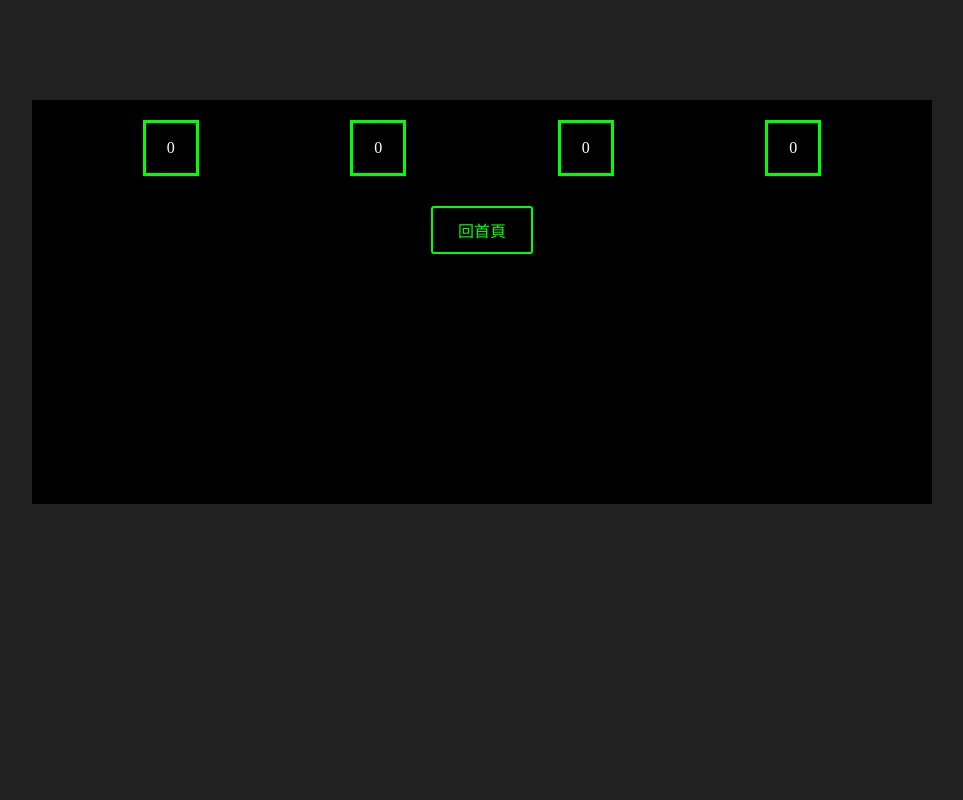
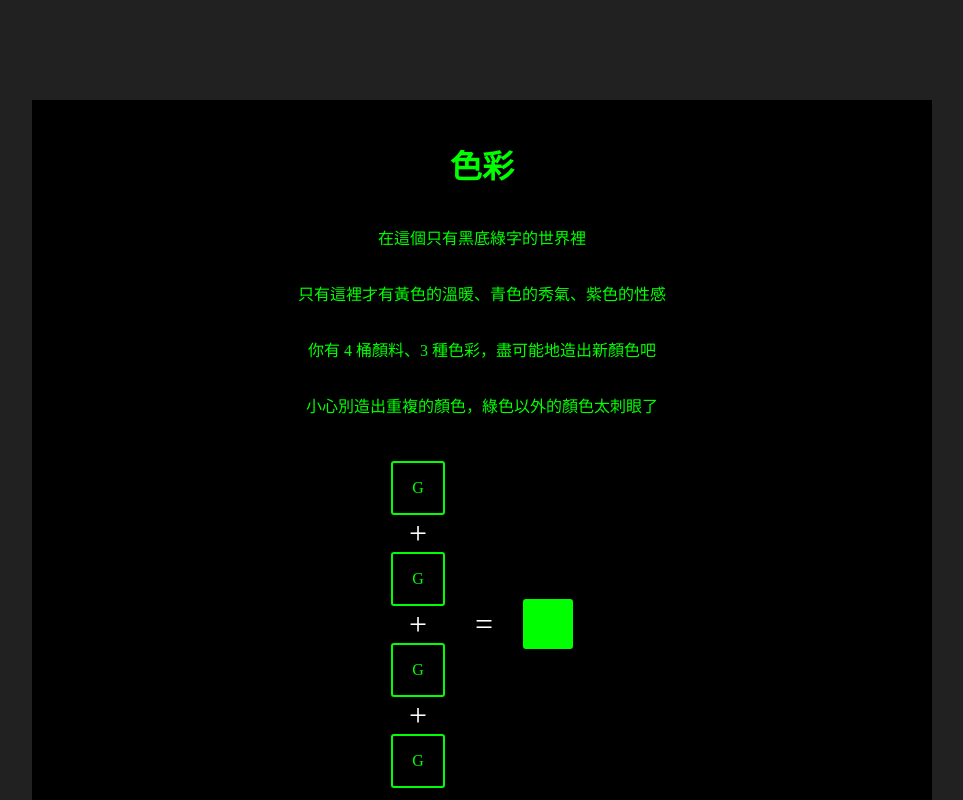
Before and after one commit to HiZollo/hz4ann-flag, a Next.js app: page /levels/2 in a window 1280 px wide. Shown: the top 800 px of the page, without its empty margins (158-1121 px from the left). Built offline with nearby package versions, Linux system fonts and the light colour scheme.

Commit message:
feature: fliptrip ui

```diff
--- a/data/flags.json
+++ b/data/flags.json
@@ -1,5 +1,6 @@
 {
   "START_UP": "hz4ann_flag_81c715dd",
   "LIGHTS_UP": "hz4ann_flag_d6f0f3a2",
-  "CLICK_BUTTON": "hz4ann_flag_81c715dd"
+  "CLICK_BUTTON": "hz4ann_flag_81c715dd",
+  "FLIP_TRIP": "hz4ann_flag_13937d8b"
 }
--- a/pages/levels/2.tsx
+++ b/pages/levels/2.tsx
@@ -3,11 +3,20 @@ import $ from "classnames";
 import styles from '@/styles/FlipTrip.module.css'
 import { FlipTrip } from "@/utils/FlipTrip";
 import { PopupWrapper } from '@/components/popup'
+import { Button } from "@/components/button";
+import Flags from '@/data/flags.json';
 
 const COLORS = 3;
 const SIZE = 4;
 
-interface ButtonProps {
+interface FlipTripPiecesProps {
+  size: number;
+  states: number[];
+  ended: boolean;
+  flip(position: number): void
+}
+
+interface FlipTripPieceProps {
   position: number
   color: number
   disabled: boolean
@@ -20,7 +29,8 @@ interface PopupOpenType {
 }
 
 export default function() {
-  const [game] = useState(new FlipTrip(COLORS, SIZE));
+  const [game, setGame] = useState(new FlipTrip(COLORS, SIZE));
+  const [size, _setSize] = useState(SIZE);
   const [ended, setEnded] = useState(false);
   const [, refresh] = useState(false);
   const [open, updateOpen] = useReducer(
@@ -29,6 +39,8 @@ export default function() {
   )
 
   function flip(position: number) {
+    if (ended) return;
+
     game.flip(position);
 
     if (game.endStatus) {
@@ -42,37 +54,84 @@ export default function() {
         updateOpen({ lose: true })
       }
 
-
       return;
     }
 
     refresh(v => !v);
   }
 
+  function restart() {
+    setGame(new FlipTrip(COLORS, size));
+    setEnded(false);
+  }
+
   return (
     <>
-      <div className={styles.fliptrip}>{
-        Array.from({ length: SIZE }, (_, i) => {
-          return <Button key={i} position={i} color={game.state[i]} disabled={ended} flip={flip} />
-        })
-      }</div>
+      <h1>色彩</h1>
+
+      <p>在這個只有黑底綠字的世界裡</p>
+      <p>只有這裡才有黃色的溫暖、青色的秀氣、紫色的性感</p>
+      <p>你有 {size} 桶顏料、{COLORS} 種色彩，盡可能地造出新顏色吧</p>
+      <p>小心別造出重複的顏色，綠色以外的顏色太刺眼了</p>
+
+      <br />
+
+      <div className={styles.fliptrip}>
+        <FlipTripPieces size={size} ended={ended} states={game.states} flip={flip} />
+        <div style={{ fontSize: '2em', margin: 30, color: ended ? 'gray' : 'white' }}>=</div>
+        <div className={styles.fliptripResult} style={{ backgroundColor: getColor(game.states, ended) }}></div>
+      </div>
       <PopupWrapper open={open.win} handleClose={() => updateOpen({ win: false })}>
-        你贏了！
+        你完美地展示了所有可能不同的顏色，拿去吧，這面旗是屬於你的：{Flags.FLIP_TRIP}
       </PopupWrapper>
       <PopupWrapper open={open.lose} handleClose={() => updateOpen({ lose: false })}>
-        你輸了！
+        這個顏色已經出現過了，仔細思考再行動吧，你對色彩的敏銳度還是不夠
       </PopupWrapper>
+
+      <br />
+
+      <Button text='重新來過' onClick={restart} />
     </>
   );
 }
 
-function Button({ position, color, disabled, flip }: ButtonProps) {
+const styleTable = [styles.green, styles.blue, styles.red];
+const textTable = ['G', 'B', 'R'];
+
+function FlipTripPieces({ size, ended, states, flip }: FlipTripPiecesProps) {
+  const contents = [
+    <FlipTripPiece key={0} position={0} color={states[0]} disabled={ended} flip={flip} />
+  ];
+
+  for (let i = 1; i < size; i++) {
+    contents.push(
+      <div key={-i} style={{ fontSize: '2em', color: ended ? 'gray' : 'white' }}>+</div>,
+      <FlipTripPiece key={i} position={i} color={states[i]} disabled={ended} flip={flip} />
+    );
+  }
+
+  return (
+    <div className={styles.fliptripPieces}>{contents}</div>
+  );
+}
+
+function FlipTripPiece({ position, color, disabled, flip }: FlipTripPieceProps) {
   return (
     <div
-      className={$(styles.fliptripPiece, {
+      className={$(styles.fliptripPiece, styleTable[color], {
         [styles.disabled]: disabled
       })}
       onClick={() => flip(position)}
-    >{color}</div>
+    >{textTable[color]}</div>
   );
 }
+
+function getColor(states: number[], ended: boolean) {
+  const temp = Array.from({ length: COLORS }, () => 0);
+  states.forEach(s => temp[(s+1)%3] += 255 / states.length);
+
+  const coef = 255 / Math.max(...temp);
+  const colors = temp.map(t => t * coef).map(s => Math.trunc(ended ? (s/2) : s));
+
+  return `rgb(${colors.join(',')})`;
+}
--- a/styles/FlipTrip.module.css
+++ b/styles/FlipTrip.module.css
@@ -1,27 +1,98 @@
 .fliptrip {
   width: 100%;
+  padding: 10px;
   display: flex;
+  justify-content: center;
+  align-items: center;
+}
+
+.fliptripPieces {
+  display: flex;
+  flex-direction: column;
   justify-content: space-around;
+  align-items: center;
+}
+
+.fliptripResult {
+  width: 50px;
+  height: 50px;
+  border-radius: 3px;
+  display: flex;
+  justify-content: center;
+  align-items: center;
+  transition: all 400ms;
 }
 
 .fliptripPiece {
   width: 50px;
   height: 50px;
-  color: white;
-  border: 3px solid #01ff01;
+  border-radius: 3px;
   display: flex;
   justify-content: center;
   align-items: center;
+  transition: all 400ms;
+}
+
+.fliptripPiece.red {
+  color: #ff0101;
+  border: 2px solid #ff0101;
+}
+
+.fliptripPiece.green {
+  color: #01ff01;
+  border: 2px solid #01ff01;
+}
+
+.fliptripPiece.blue {
+  color: #0101ff;
+  border: 2px solid #0101ff;
+}
+
+.fliptripPiece.red:hover {
+  background-color: #ff0101;
+}
+
+.fliptripPiece.green:hover {
+  background-color: #01ff01;
+}
+
+.fliptripPiece.blue:hover {
+  background-color: #0101ff;
+}
+
+.fliptripPiece.red.disabled {
+  border-color: #800;
+}
+
+.fliptripPiece.green.disabled {
+  border-color: #080;
+}
+
+.fliptripPiece.blue.disabled {
+  border-color: #008;
+}
+
+.fliptripPiece.red.disabled {
+  border-color: #800;
+  color: #800;
+}
+
+.fliptripPiece.green.disabled {
+  border-color: #080;
+  color: #080;
+}
+
+.fliptripPiece.blue.disabled {
+  border-color: #008;
+  color: #008;
 }
 
 .fliptripPiece:hover {
   cursor: pointer;
+  color: black;
 }
 
-.disabled {
-  border: 3px solid green;
-}
-
-.disabled:hover {
+.fliptripPiece.disabled:hover {
+  background-color: transparent;
   cursor: not-allowed;
 }
--- a/utils/FlipTrip.ts
+++ b/utils/FlipTrip.ts
@@ -1,7 +1,7 @@
 class FlipTrip {
   public colors: number;
   public size: number;
-  public state: number[];
+  public states: number[];
   public endStatus?: string;
 
   private perms: number[];
@@ -17,7 +17,7 @@ class FlipTrip {
 
     this.colors = colors;
     this.size = size;
-    this.state = Array.from({ length: size }, () => 0);
+    this.states = Array.from({ length: size }, () => 0);
 
     this.perms = [size];
     this.permMaxSize = (size + 1) * (size + 2) / 2;
@@ -28,8 +28,8 @@ class FlipTrip {
       throw new Error('Attempting to flip at an invalid position.');
     }
 
-    this.state[position] = (this.state[position] + 1) % this.colors;
-    const perm = this.state.reduce((acc, cur) => acc + (10 ** cur), 0);
+    this.states[position] = (this.states[position] + 1) % this.colors;
+    const perm = this.states.reduce((acc, cur) => acc + (10 ** cur), 0);
 
     if (this.perms.includes(perm)) {
       this.endStatus = 'Lose';
```
